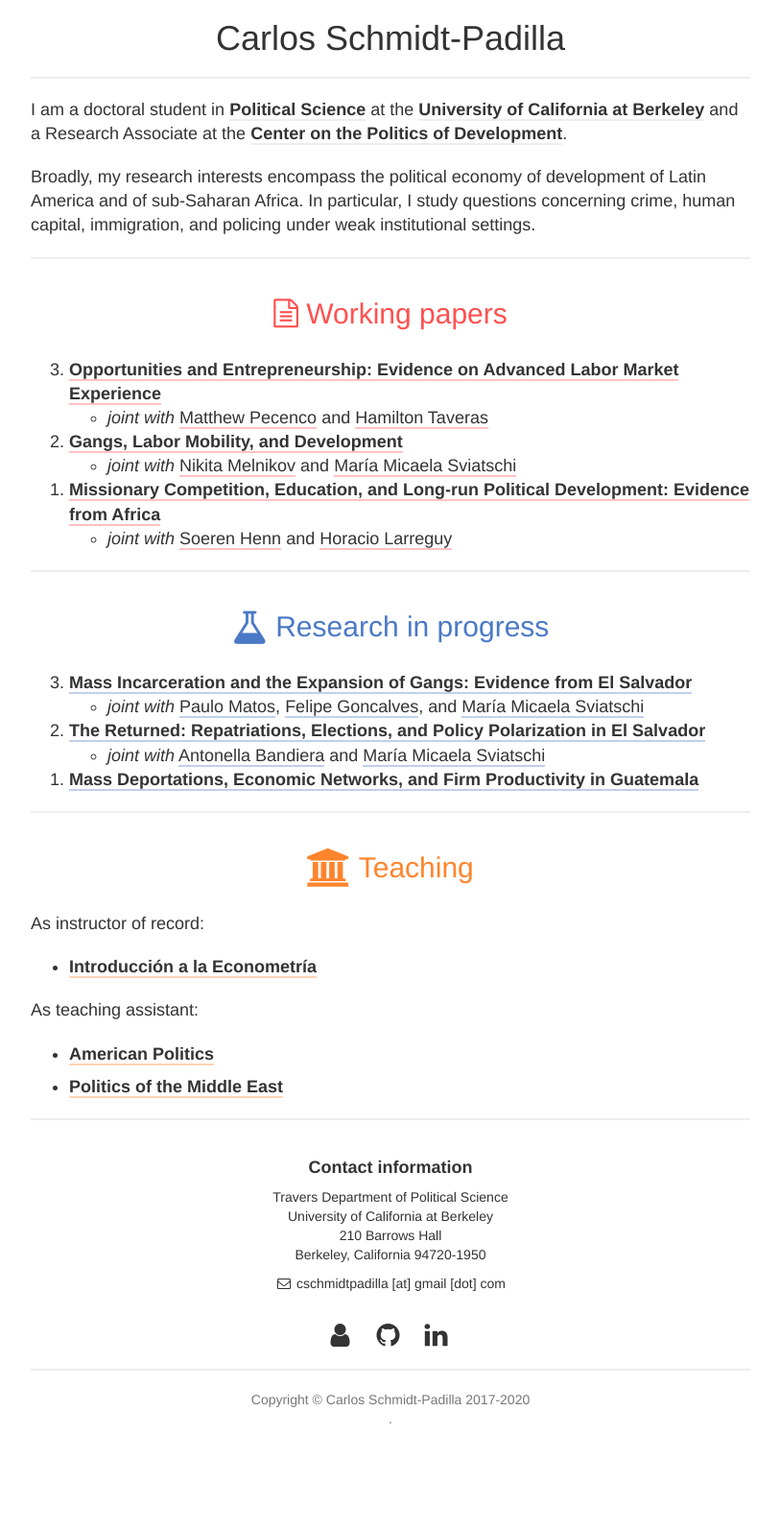
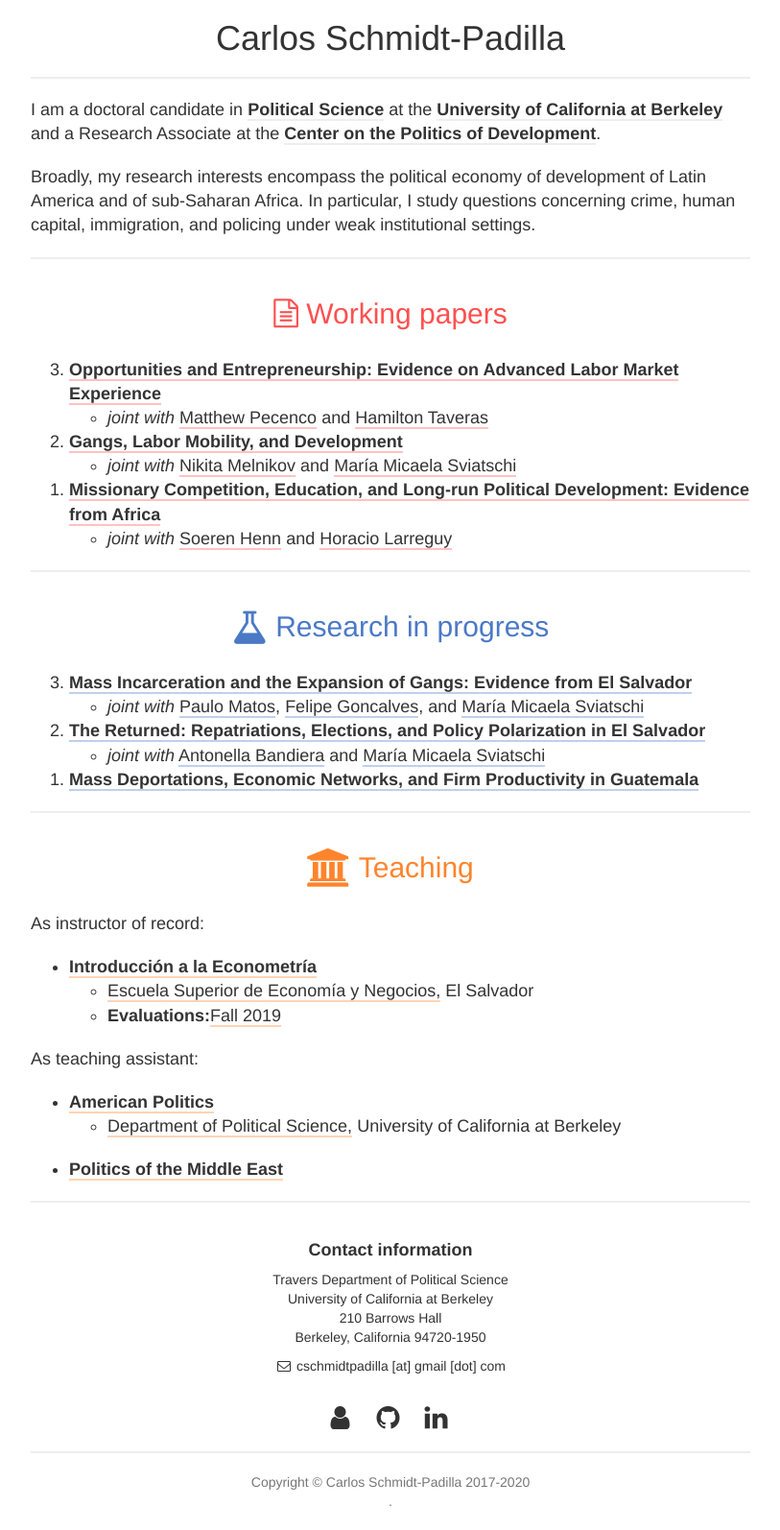
Before and after one commit to cschmidtpadilla/cschmidtpadilla.github.io, a Jekyll site: the page built from index.html, in a window 1280 px wide. Shown: the whole page at 96% size, without its empty margins (233-1046 px from the left). Built offline with Jekyll 4.4.1, drawn with Linux system fonts in a browser that asks for light colours; nearby versions of some CDN libraries; library files that are not in the unit come from our copies; before the commit the page ends 1508 px from its top, so only the background shows below that.

Commit message:
Testing new sections

```diff
--- a/_includes/hola.html
+++ b/_includes/hola.html
@@ -6,7 +6,7 @@
         <h1>Carlos Schmidt-Padilla</h1>
         <hr>
         <p class="lead text-left">
-          I am a doctoral student in <a href="http://polisci.berkeley.edu/" target="_blank"><b>Political Science</b></a> at the <a href="http://www.berkeley.edu/" target="_blank"><b>University of California at Berkeley</b></a> and a Research Associate at the <a href="http://cpd.berkeley.edu/" target="_blank"><b>Center on the Politics of Development</b></a>.
+          I am a doctoral candidate in <a href="http://polisci.berkeley.edu/" target="_blank"><b>Political Science</b></a> at the <a href="http://www.berkeley.edu/" target="_blank"><b>University of California at Berkeley</b></a> and a Research Associate at the <a href="http://cpd.berkeley.edu/" target="_blank"><b>Center on the Politics of Development</b></a>.
         </p>
         <p class="lead text-left">
           Broadly, my research interests encompass the political economy of development of Latin America and of sub-Saharan Africa. In particular, I study questions concerning crime, human capital, immigration, and policing under weak institutional settings.
--- a/_includes/teaching.html
+++ b/_includes/teaching.html
@@ -13,12 +13,19 @@
         </p>
         <ul class="lead text-left">
           <li class="sep2"><a class="teaching" target="_blank"><b>Introducción a la Econometría</b></a></li>
+          <ul class="lead text-left">
+            <li class="sep3"> <a class="teaching" href="https://www.esen.edu.sv/" target="_blank">Escuela Superior de Economía y Negocios,</a> El Salvador
+            <li class="sep3"><b>Evaluations:</b><a class="teaching" href="https://www.dropbox.com/s/qwbkomkqyisrz3j/schmidtpadilla_carlos_esen_econometrics_fall2019.pdf?dl=0" target="_blank">Fall 2019</a>
+          </ul>
         </ul>
         <p class="lead text-left">
           As teaching assistant:
         </p>
         <ul class="lead text-left">
           <li class="sep2"><a class="teaching" target="_blank"><b>American Politics</b></a></li>
+          <ul class="lead text-left">
+            <li class="sep3"> <a class="teaching" href="https://polisci.berkeley.edu/" target="_blank">Department of Political Science,</a> University of California at Berkeley
+          </ul>
           <li class="sep2"><a class="teaching" target="_blank"><b>Politics of the Middle East</b></a></li>
         </ul>
         <hr>
```
